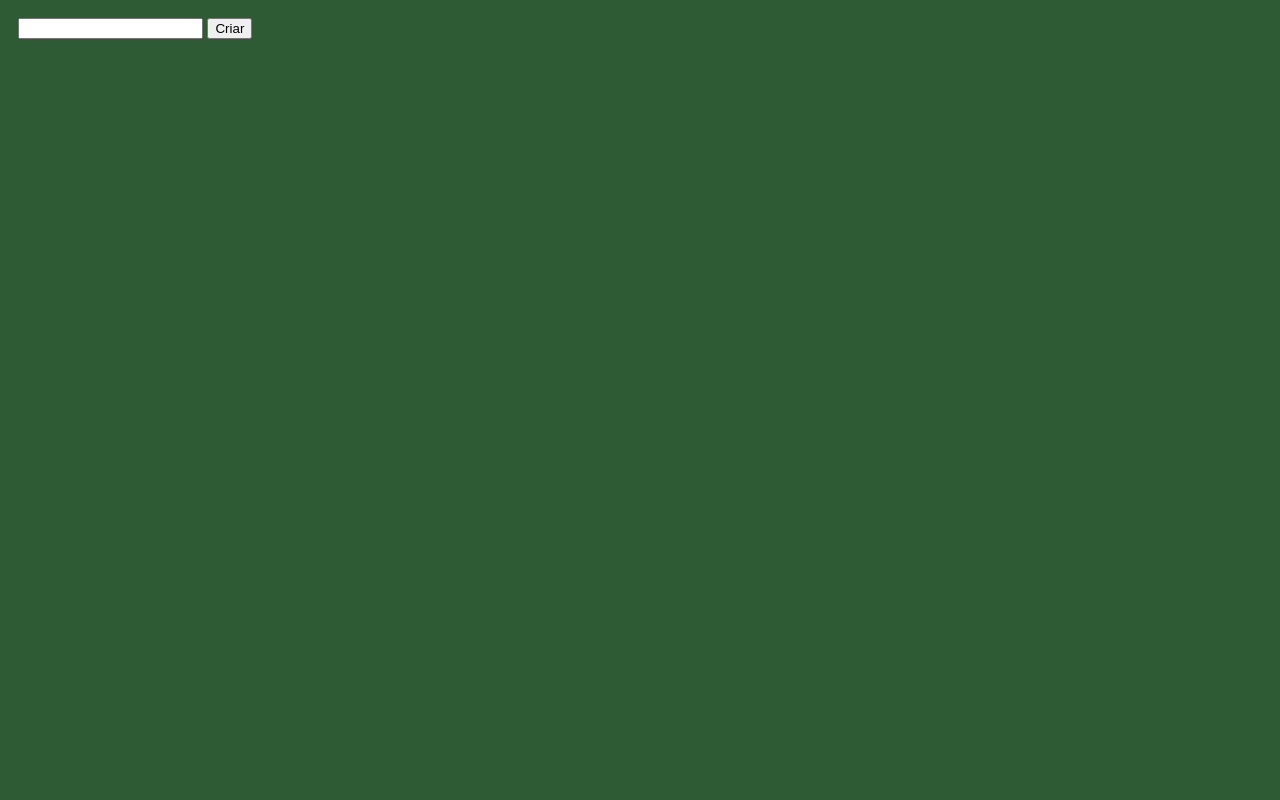
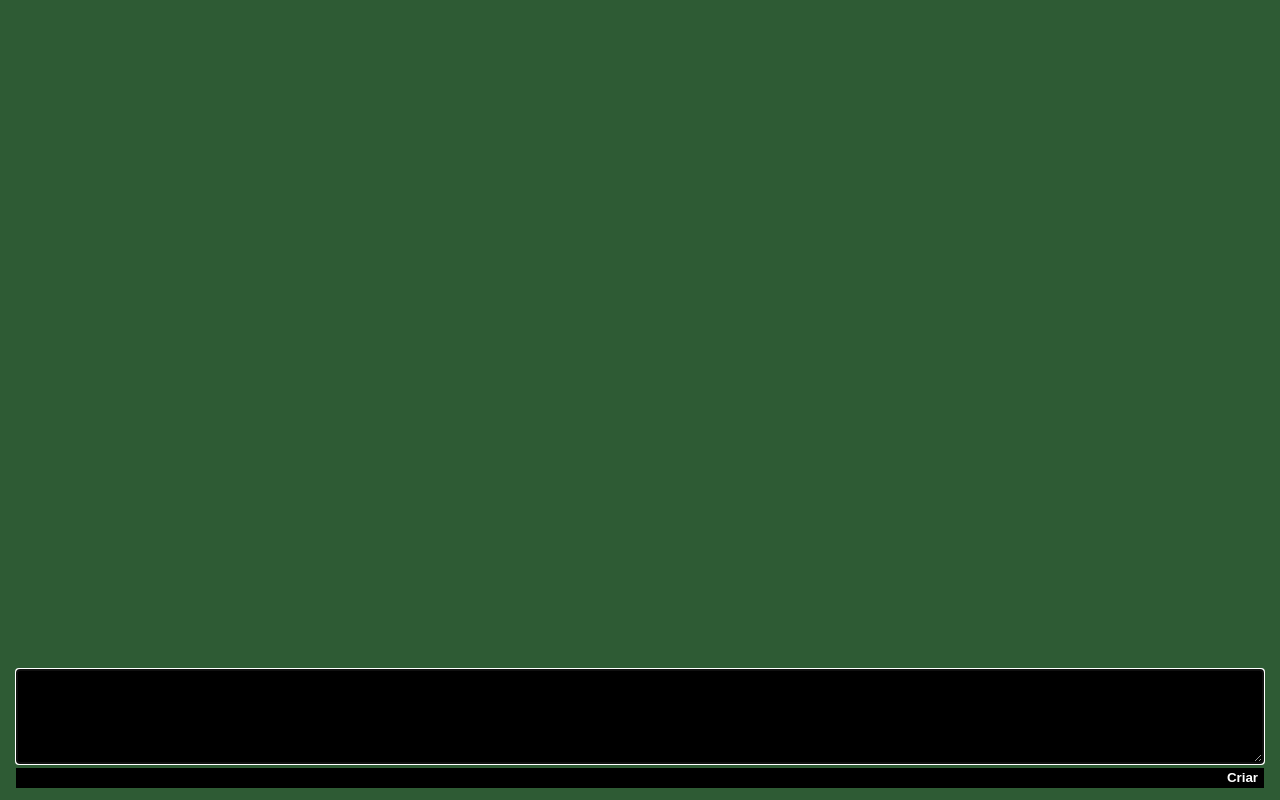
Before and after one commit to anachan01h/math-board, a plain HTML site: page index.html in a window 1280 px wide. Drawn offline with nearby package versions, Linux system fonts and the light colour scheme.

Commit message:
Updated the layout of input box.

```diff
--- a/index.html
+++ b/index.html
@@ -5,15 +5,18 @@
 	<link rel="stylesheet" type="text/css" href="./style.css" />
 	<meta charset="utf-8" />
 	<meta name="viewport" content="width=device-width, initial-scale=1.0" />
+    <script type="text/javascript" src="./src/code.js" defer></script>
     <!-- MathJax -->
     <script id="MathJax-script" type="text/javascript" src="https://cdn.jsdelivr.net/npm/mathjax@3/es5/tex-mml-chtml.js" async></script>
-    <script type="text/javascript" src="./src/code.js" defer></script>
 </head>
 <body>
+    <div id="env"></div>
     <form name="form" onsubmit="return false;">
-        <input id="input" />
-        <button id="button" type="submit" onclick="createBox();">Criar</button>
+        <textarea id="input" autofocus></textarea>
+        <div id="options">
+            <button id="button" type="submit" onclick="createBox();">Criar</button>
+        </div>
     </form>
-    <div id="env"></div>
+    <footer></footer>
 </body>
 </html>
--- a/style.css
+++ b/style.css
@@ -2,14 +2,54 @@
     box-sizing: border-box;
 }
 
+html {
+    height: 100%;
+    /* border: 1px solid red; */
+}
+
 body {
-    padding: 10px;
+    padding: 8px;
     background-color: #2E5B34;
     color: #FFFFFF;
     font-family: sans-serif;
+    height: calc(100% - 16px);
+    /* border: 1px solid red; */
 }
 
 div#env {
+    height: 85%;
+    /* border: 1px solid red; */
+}
+
+form {
+    height: 15%;
+}
+
+textarea#input {
     width: 100%;
-    height: 100%;
+    height: calc(100% - 20px);
+    background-color: #000;
+    color: #888;
+    border: 2px solid #888;
+    font-family: monospace;
+    font-weight: bold;
 }
+
+#options {
+    width: 100%;
+    height: 20px;
+    background-color: #000;
+}
+
+button#button {
+    float: right;
+    height: 20px;
+    border: none;
+    background-color: #000;
+    color: #FFF;
+    font-weight: bold;
+}
+
+button#button:hover {
+    background-color: #888;
+}
```
